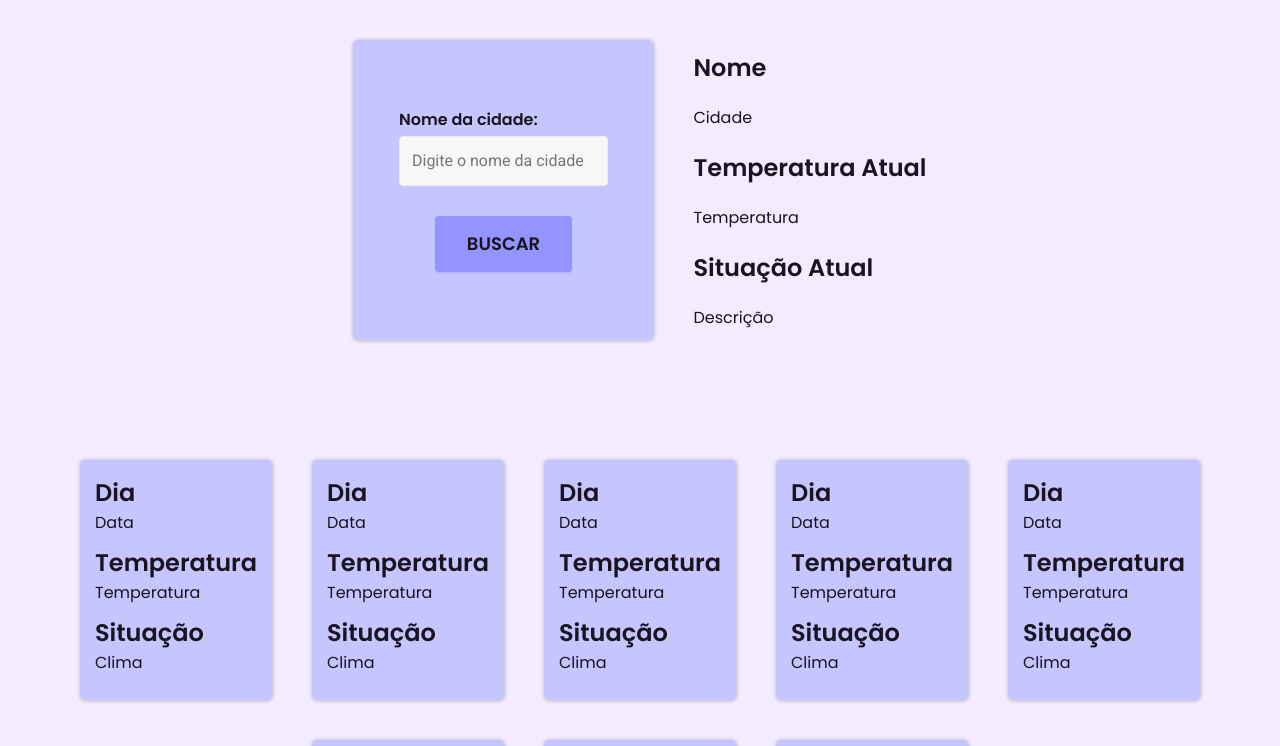
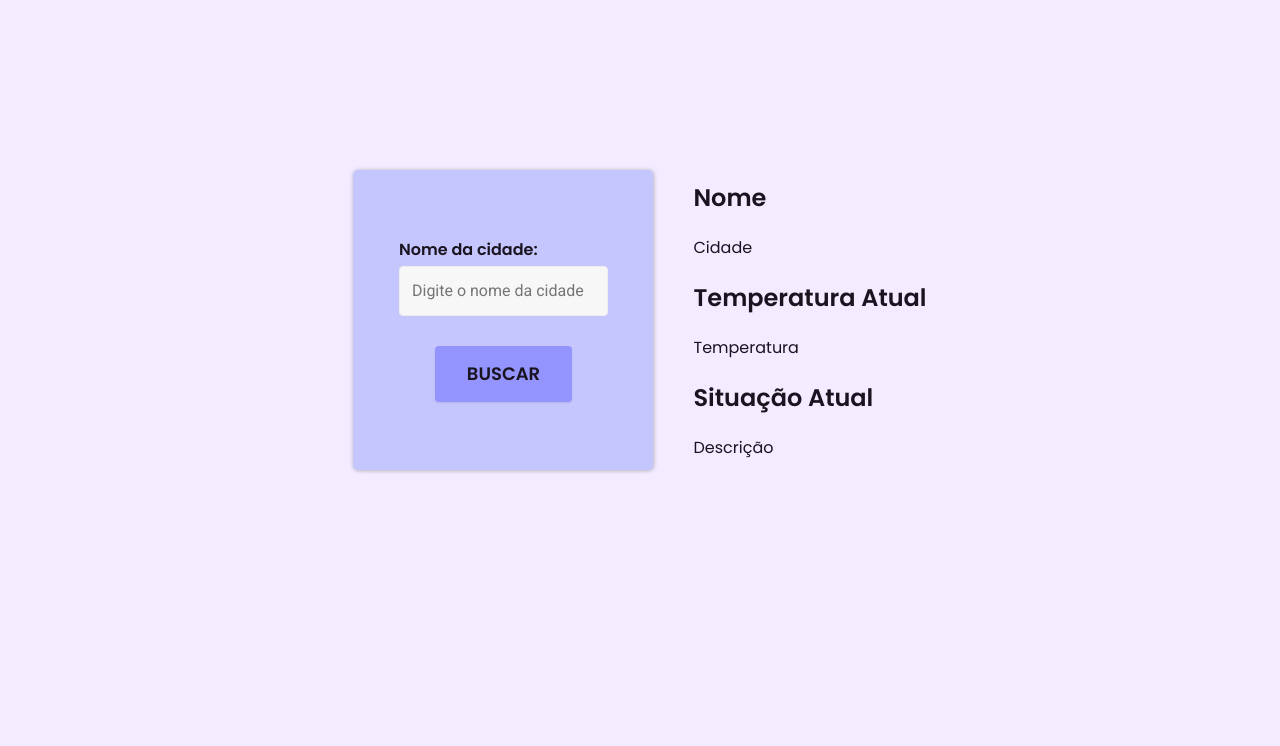
Before and after one commit to JoaoVGomees/api-clima-tempo, a React (Create React App) app: page / in a window 1280 px wide. Shown: the top 746 px of the page. Built offline with nearby package versions, Linux system fonts and the light colour scheme; the HTML template or start-up script is replaced by a standard one.

Commit message:
feat: create new function for next days weather

```diff
--- a/src/App.css
+++ b/src/App.css
@@ -1,12 +1,15 @@
+html {
+  background-color: rgb(243, 235, 255);
+}
+
 .body {
   padding: 40px;
   display: flex;
   flex-direction: column;
   align-items: center;
   justify-content: center;
-  height: 100%;
+  height: 100vh;
   font-family: "Poppins", sans-serif;
-  background-color: rgb(243, 235, 255);
   color: #19141f;
   gap: 80px;
 }
--- a/src/App.js
+++ b/src/App.js
@@ -3,31 +3,37 @@ import { useState } from 'react';
 import { Card } from './components/Card';
 import CardSemana from './components/CardSemana';
 import { Information } from './components/Information';
+import { requestWeather } from './functions/Buscar';
+import { RequestWeatherAll } from './functions/BuscaAll';
 
 
 function App() {
-  const dias = ['domingo', 'segunda', 'terça', 'quarta', 'quinta', 'sexta', 'sabado']
-
   const [dados, setDados] = useState({
     nome: 'Cidade',
     temp: 'Temperatura',
     desc: 'Descrição'
   });
 
+  const [allDados, setAllDados] = useState([]);
+
+  const buscarClima = (cidade) => {
+    requestWeather(cidade, setDados);
+    RequestWeatherAll(cidade, setAllDados)
+  }
+
   return (
     <div className="body">
       <div className="content">
-        <Card dados={dados} setDados={setDados}/>
+        <Card dados={dados} setDados={setDados} buscarClima={buscarClima}/>
         <Information dados={dados}/>
       </div>
 
       <div className='dias-semana'>
         {
-          dias.map(dia => {
-            return <CardSemana />
+          allDados.map((item, index) => {
+            return <CardSemana key={index} dados={item}/>
           })
         }
-        <CardSemana />
       </div>
     </div>
   );
--- a/src/components/Botao/index.js
+++ b/src/components/Botao/index.js
@@ -3,7 +3,7 @@ import './index.css'
 export function Botao({ onClick, content }) {
   return (
     <div>
-      <button onClick={onClick} className="btn">{content}</button>
+      <button onClick={onClick } className="btn">{content}</button>
     </div>
   );
 }
--- a/src/components/Card/index.js
+++ b/src/components/Card/index.js
@@ -2,9 +2,8 @@ import './index.css';
 import { Botao } from '../Botao';
 import { Input } from '../Input';
 import { useState } from 'react';
-import { requestWeather } from '../../functions/Buscar';
 
-export function Card({ dados, setDados }) {
+export function Card({ dados, setDados, buscarClima }) {
   const [cidade, setCidade] = useState('');
 
   const handleClick = () => {
@@ -12,7 +11,7 @@ export function Card({ dados, setDados }) {
       console.log("Por favor, insira o nome da cidade.");
       return;
     }
-    requestWeather(cidade, setDados);
+    buscarClima(cidade);
   };
 
   return (
--- a/src/components/CardSemana/index.js
+++ b/src/components/CardSemana/index.js
@@ -1,16 +1,16 @@
 import './index.css';
 
-export default function CardSemana() {
+export default function CardSemana({ dados }) {
   return (
     <div className="card-semana">
       <h2>Dia</h2>
-      <output>Data</output>
+      <output>{dados.dia}</output>
 
       <h2>Temperatura </h2>
-      <output>Temperatura</output>
+      <output>{dados.temp}</output>
 
       <h2>Situação</h2>
-      <output>Clima</output>
+      <output>{dados.desc}</output>
     </div>
   );
 }
--- a/src/functions/BuscaAll.js
+++ b/src/functions/BuscaAll.js
@@ -1,23 +1,31 @@
-export default function BuscarAll() {
+export function RequestWeatherAll(cidade, setAllDados) {
 
-  const cidade = document.querySelector('.nomeCidade').value;
   const url = `https://api.openweathermap.org/data/2.5/forecast?q=${cidade}&lang=pt_br&appid=777fd6c175f16899b669ab9b22be7638&units=metric`;
-
-  const data = document.querySelector('.dia');
 
   fetch(url)
         .then(resposta =>{
           return resposta.json();
         })
           .then(dados =>{
+            const horario = "15:00:00";
 
-            console.log(dados);
-            console.log(dados.list[0].dt_txt);
-             data.innerText = dados.list[0].dt_txt;
+            const dadosFiltrados = dados.list.filter((item) => {
+              return item.dt_txt.includes(horario);
+            })
 
+            const allDadosLimpo = dadosFiltrados.map((item) => {
+              const dataNaoFormatada = item.dt_txt.split(' ')[0];
+              const [ano, mes, dia] = dataNaoFormatada.split('-');
+              const dataFormatada = `${dia}/${mes}/${ano}`;
 
+              return {
+                dia: dataFormatada,
+                temp: item.main.temp + 'º',
+                desc: item.weather[0].description
+              };
+            })
 
-
+            setAllDados(allDadosLimpo)
           })
           .catch(erro => {
             console.log(erro);
```
